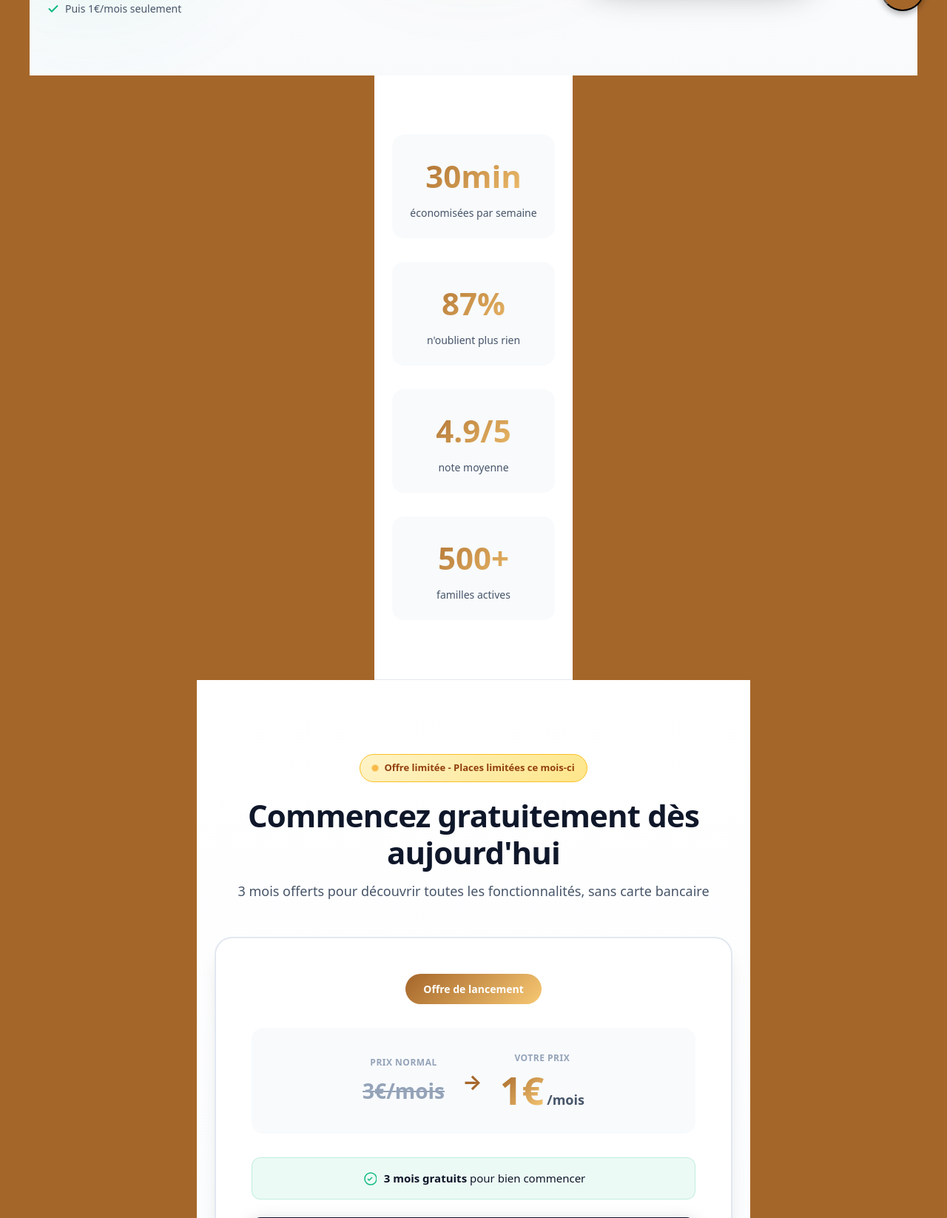
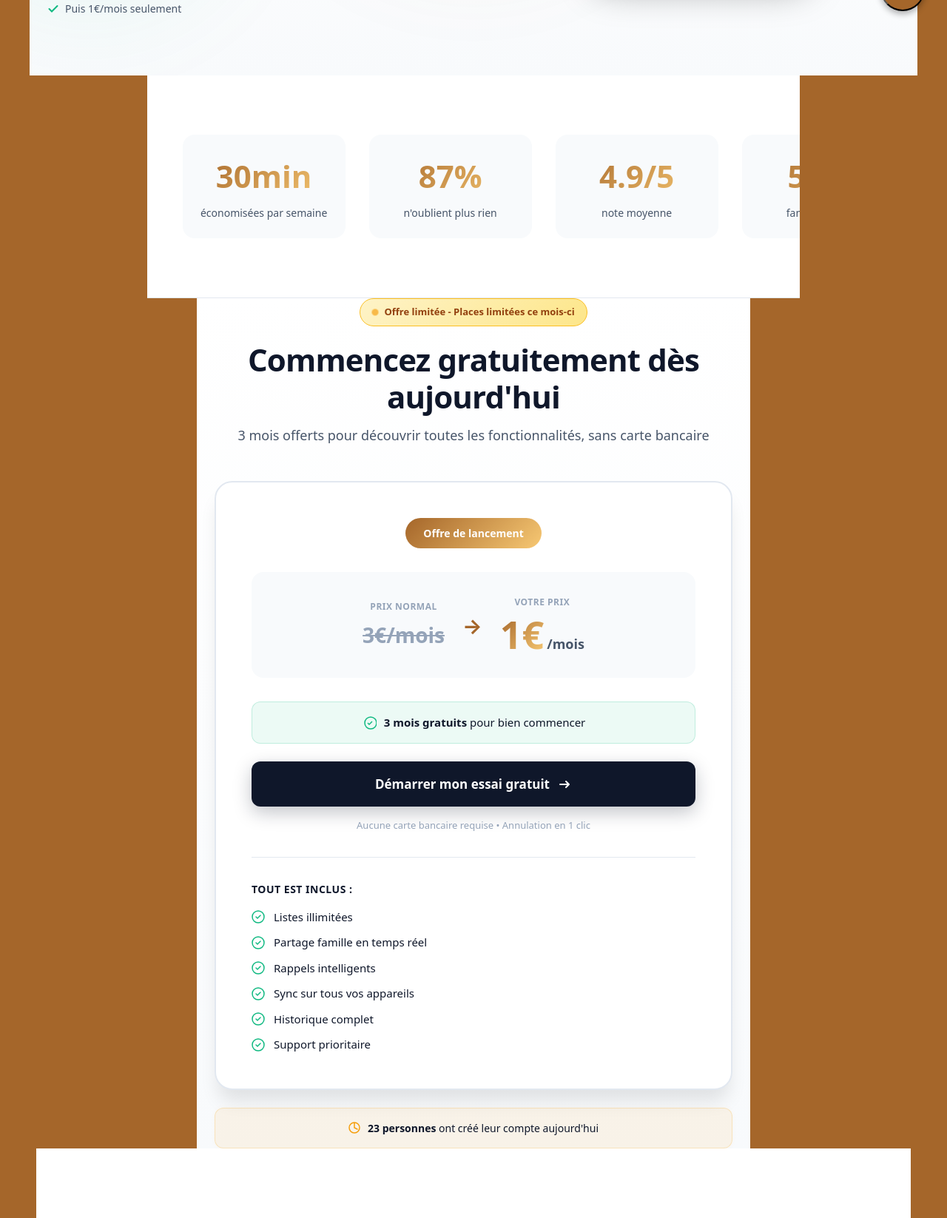
Before and after one commit to nasserbrid/panier_facile, a Django app: page / in a window 1280 px wide. Shown: the part 755-2401 px from the top of the page at 74% size. Run offline with Django 5.2, Linux system fonts and the light colour scheme; some libraries are stand-ins or nearby versions.

Commit message:
Fix: amélioration du css de landing pag

```diff
--- a/static/css/styles.css
+++ b/static/css/styles.css
@@ -1658,15 +1658,21 @@ body {
   padding: 80px 0;
   background: white;
   border-bottom: 1px solid var(--border);
+  overflow-x: auto; /* scroll horizontal si nécessaire */
+  scroll-behavior: smooth;
 }
 
 .stats-grid {
-  display: grid;
-  grid-template-columns: repeat(auto-fit, minmax(200px, 1fr));
+  display: flex; /* ligne horizontale */
   gap: 32px;
+  padding: 0 24px;
+  flex-wrap: nowrap; /* empêcher le wrapping */
+  scroll-snap-type: x mandatory; /* snap des cartes */
 }
 
 .stat-card {
+  flex: 0 0 220px; /* largeur fixe par carte */
+  scroll-snap-align: start;
   text-align: center;
   padding: 24px;
   border-radius: 16px;
@@ -1696,12 +1702,16 @@ body {
   font-weight: 500;
 }
 
+
 /* ============================
    Pricing Section - Modern
 ============================ */
 
 .pricing-modern {
-  padding: 100px 0;
+ min-height: 100vh; /* pleine page */
+ display: flex;
+  flex-direction: column;
+  justify-content: center; /* centre verticalement le contenu */
   background: linear-gradient(180deg, white 0%, var(--bg-soft) 100%);
 }
 
@@ -2278,15 +2288,16 @@ body {
 ============================ */
 
 .faq-section {
-  padding: 100px 0;
+  min-height: 100vh; /* pleine page */
+  display: flex;
+  align-items: center;
+  justify-content: center;
   background: var(--bg-soft);
 }
 
 .faq-grid {
-  display: grid;
-  gap: 16px;
   max-width: 800px;
-  margin: 0 auto;
+  width: 100%;
 }
 
 .faq-item {
```
